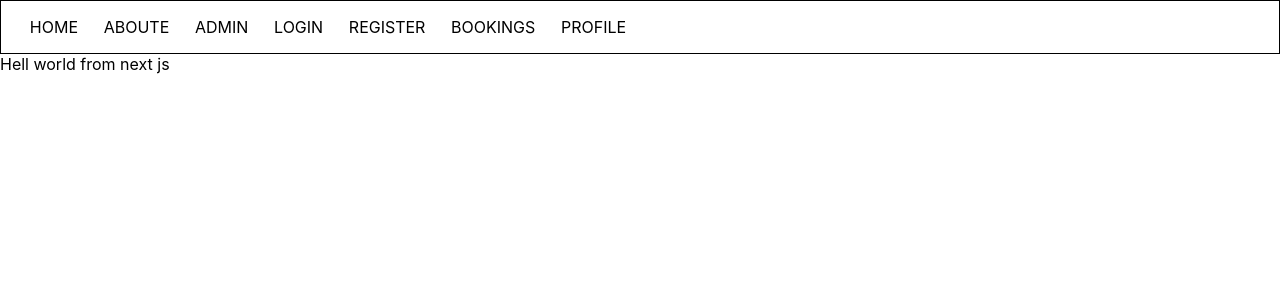
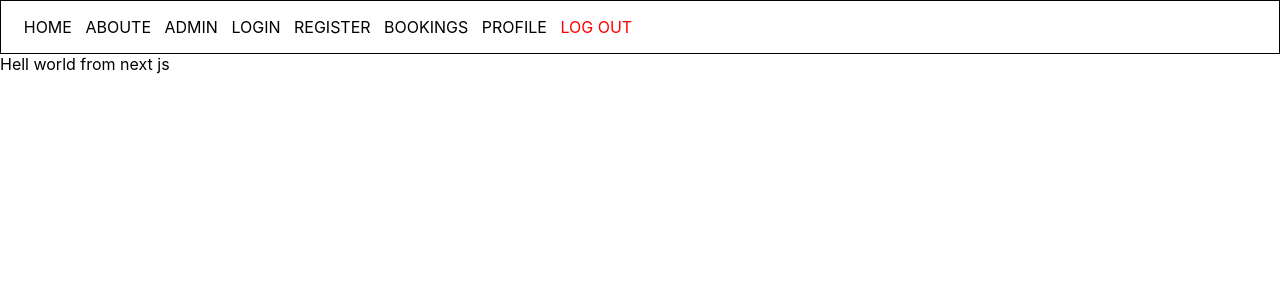
Before and after one commit to BucoTEC/booking-frontend, a Next.js app: page / in a window 1280 px wide. Shown: the top 300 px of the page. Built offline with nearby package versions, Linux system fonts and the light colour scheme.

Commit message:
modified nav bar

```diff
--- a/package.json
+++ b/package.json
@@ -9,6 +9,7 @@
     "lint": "next lint"
   },
   "dependencies": {
+    "axios": "^0.27.2",
     "next": "12.1.6",
     "react": "18.1.0",
     "react-dom": "18.1.0"
--- a/ui/components/NavBar/NavBar.js
+++ b/ui/components/NavBar/NavBar.js
@@ -13,6 +13,7 @@ function NavBar() {
 			<Link href="/auth/register">REGISTER</Link>
 			<Link href="/bookings">BOOKINGS</Link>
 			<Link href="/profile">PROFILE</Link>
+			<span>LOG OUT</span>
 		</div>
 	);
 }
--- a/ui/components/NavBar/NavBar.module.scss
+++ b/ui/components/NavBar/NavBar.module.scss
@@ -5,7 +5,12 @@
 	display: flex;
 	flex-direction: row;
 	justify-content: space-around;
+
 	@media (max-width: 550px) {
 		flex-direction: column;
 	}
+
+	span {
+		color: red;
+	}
 }
```
Also changed, not shown: 1 other file (tests, documents, lock files or other folders).
